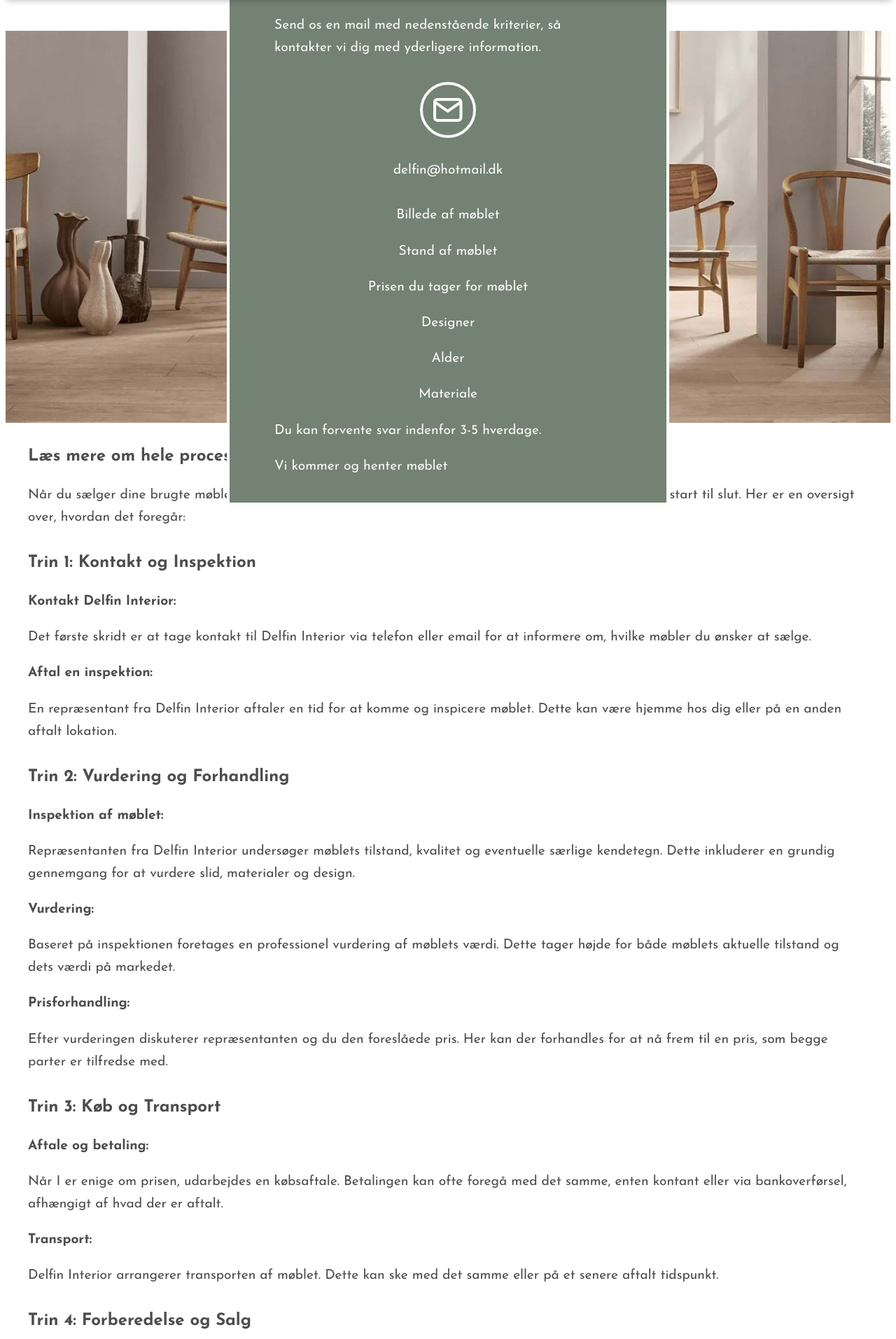
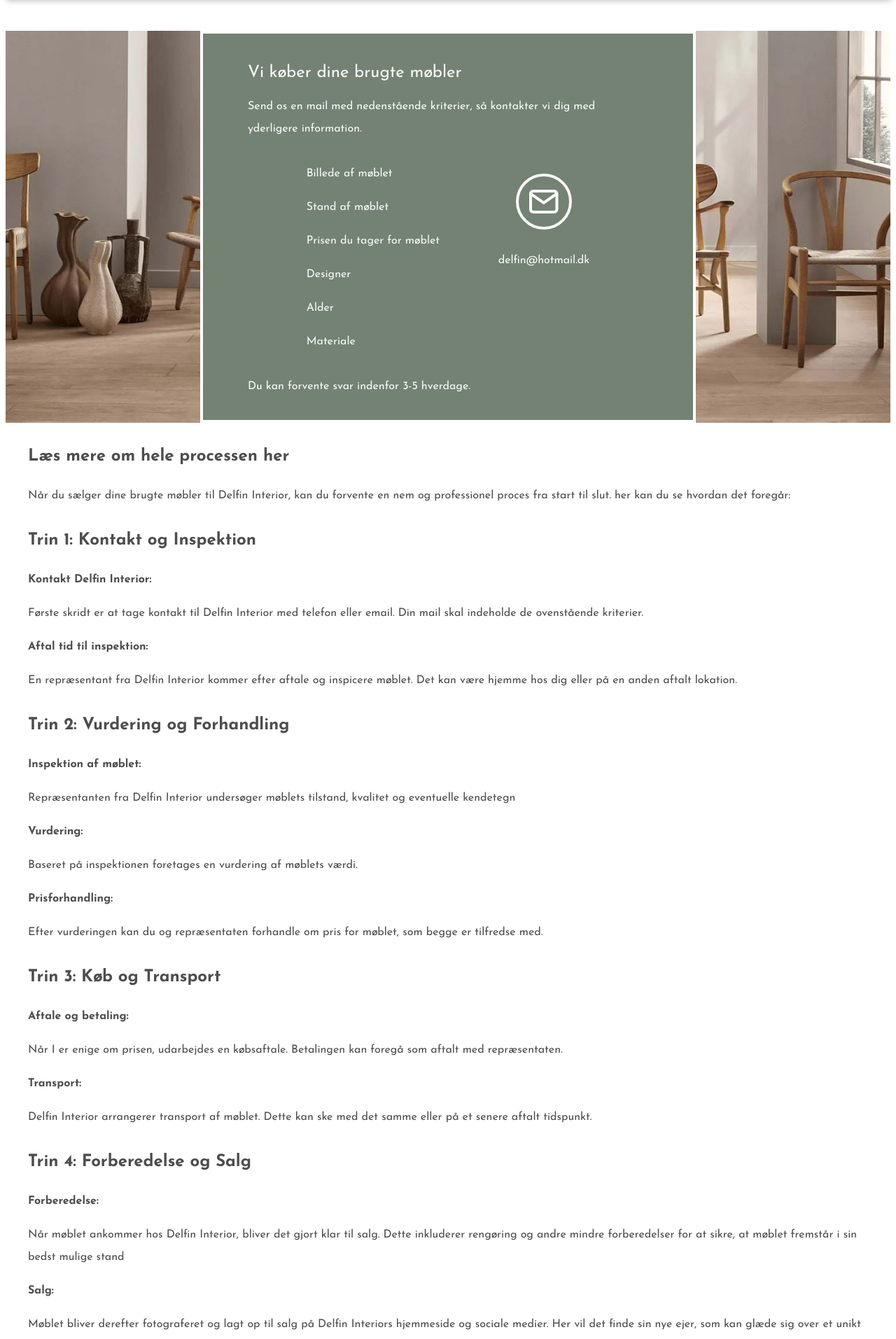
Before and after one commit to Isabella1807/DelfinInterior, a Vue app: page /sell in a window 1280 px wide. Shown: the part 140-2053 px from the top of the page at 70% size. Built offline with nearby package versions, Linux system fonts and the light colour scheme; no server answers; the database is empty; the HTML template or start-up script is replaced by a standard one.

Commit message:
Fixed sell container height

```diff
--- a/src/assets/globalVariables.scss
+++ b/src/assets/globalVariables.scss
@@ -1,6 +1,6 @@
 //Font sizes
 $fontSize14: 0.8rem;
-$fontSize16: 16rem;
+$fontSize16: 1rem;
 $fontSize20: 1.2rem;
 $fontSize24: 1.5rem;
 $fontSize30: 1.8rem;
--- a/src/store/modules/user.js
+++ b/src/store/modules/user.js
@@ -4,7 +4,7 @@ const adminLogin = {
 }
 
 const state = () => ({
-    hasAdminRights: true
+    hasAdminRights: false
 })
 
 const getters = {
--- a/src/views/SellView.vue
+++ b/src/views/SellView.vue
@@ -11,14 +11,10 @@
         <div class="infoTextContainer">
           <div class="infoTextContainerHelper">
             <p class="bigFont">Vi køber dine brugte møbler</p>
-            <p>Send os en mail med nedenstående kriterier, så kontakter vi dig med yderligere information.</p>
+            <p class="test">Send os en mail med nedenstående kriterier, så kontakter vi dig med yderligere
+              information.</p>
             <div class="centerAlignedInfo">
-              <div class="contactInfoContainer">
-                <div class="mailIconContainer">
-                  <img src="@/assets/icons/mail.png" alt="Vores mail">
-                </div>
-                <p>delfin@hotmail.dk</p>
-              </div>
+              <div class="criteraContainer">
                 <p>Billede af møblet</p>
                 <p>Stand af møblet</p>
                 <p>Prisen du tager for møblet</p>
@@ -26,8 +22,14 @@
                 <p>Alder</p>
                 <p>Materiale</p>
               </div>
+              <div class="contactInfoContainer">
+                <div class="mailIconContainer">
+                  <img src="@/assets/icons/mail.png" alt="Vores mail">
+                </div>
+                <p>delfin@hotmail.dk</p>
+              </div>
+            </div>
             <p>Du kan forvente svar indenfor 3-5 hverdage.</p>
-            <p>Vi kommer og henter møblet</p>
           </div>
         </div>
       </div>
@@ -35,58 +37,50 @@
         <div class="sellStepsContainer">
           <p class="bigHeadline"> Læs mere om hele processen her </p>
 
-          <p>Når du sælger dine brugte møbler til Delfin Interior, kan du forvente en smidig og professionel proces fra
-            start til slut. Her er en oversigt over, hvordan det foregår:</p>
+          <p>Når du sælger dine brugte møbler til Delfin Interior, kan du forvente en nem og professionel proces fra
+            start til slut. her kan du se hvordan det foregår:</p>
         </div>
 
         <div class="sellStepsContainer">
           <p class="bigHeadline">Trin 1: Kontakt og Inspektion</p>
           <p class="smallHeadline">Kontakt Delfin Interior:</p>
-          <p>Det første skridt er at tage kontakt til Delfin Interior via telefon eller email for at informere om,
-            hvilke møbler du ønsker at sælge.</p>
-          <p class="smallHeadline">Aftal en inspektion:</p>
-          <p>En repræsentant fra Delfin Interior aftaler en tid for at komme og inspicere møblet. Dette kan være hjemme
+          <p>Første skridt er at tage kontakt til Delfin Interior med telefon eller email. Din mail skal indeholde de
+            ovenstående kriterier.</p>
+          <p class="smallHeadline">Aftal tid til inspektion:</p>
+          <p>En repræsentant fra Delfin Interior kommer efter aftale og inspicere møblet. Det kan være hjemme
             hos dig eller på en anden aftalt lokation.</p>
         </div>
         <div class="sellStepsContainer">
           <p class="bigHeadline">Trin 2: Vurdering og Forhandling</p>
           <p class="smallHeadline">Inspektion af møblet:</p>
-          <p>Repræsentanten fra Delfin Interior undersøger møblets tilstand, kvalitet og eventuelle særlige kendetegn.
-            Dette inkluderer en grundig gennemgang for at vurdere slid, materialer og design.</p>
+          <p>Repræsentanten fra Delfin Interior undersøger møblets tilstand, kvalitet og eventuelle kendetegn</p>
           <p class="smallHeadline">Vurdering:</p>
-          <p>Baseret på inspektionen foretages en professionel vurdering af møblets værdi. Dette tager højde for både
-            møblets aktuelle tilstand og dets værdi på markedet.</p>
+          <p>Baseret på inspektionen foretages en vurdering af møblets værdi.</p>
           <p class="smallHeadline">Prisforhandling:</p>
-          <p>Efter vurderingen diskuterer repræsentanten og du den foreslåede pris. Her kan der forhandles for at nå
-            frem til en pris, som begge parter er tilfredse med.</p>
+          <p>Efter vurderingen kan du og repræsentaten forhandle om pris for møblet, som begge er tilfredse med.</p>
         </div>
         <div class="sellStepsContainer">
           <p class="bigHeadline">Trin 3: Køb og Transport</p>
           <p class="smallHeadline">Aftale og betaling:</p>
-          <p>Når I er enige om prisen, udarbejdes en købsaftale. Betalingen kan ofte foregå med det samme, enten kontant
-            eller via bankoverførsel, afhængigt af hvad der er aftalt.</p>
+          <p>Når I er enige om prisen, udarbejdes en købsaftale. Betalingen kan foregå som aftalt med repræsentaten.</p>
           <p class="smallHeadline">Transport:</p>
-          <p>Delfin Interior arrangerer transporten af møblet. Dette kan ske med det samme eller på et senere aftalt
+          <p>Delfin Interior arrangerer transport af møblet. Dette kan ske med det samme eller på et senere aftalt
             tidspunkt.</p>
         </div>
         <div class="sellStepsContainer">
           <p class="bigHeadline">Trin 4: Forberedelse og Salg</p>
           <p class="smallHeadline">Forberedelse:</p>
-          <p>Når møblet ankommer til Delfin Interiors lager, bliver det gjort klar til salg. Dette kan inkludere
-            rengøring og andre mindre forberedelser for at sikre, at møblet præsenteres bedst muligt.</p>
-
-          <p class="smallHeadline">Kvalitetskontrol:</p>
-          <p>Møblet gennemgår en kvalitetskontrol for at sikre, at det lever op til Delfin Interiors høje
-            standarder.</p>
+          <p>Når møblet ankommer hos Delfin Interior, bliver det gjort klar til salg. Dette inkluderer
+            rengøring og andre mindre forberedelser for at sikre, at møblet fremstår i sin bedst mulige stand</p>
 
           <p class="smallHeadline">Salg:</p>
-          <p>Møblet bliver derefter fotograferet og lagt op til salg på Delfin Interiors hjemmeside, sociale medier og i
-            deres fysiske butik. Her vil det finde sin nye ejer, som kan glæde sig over et unikt møbel.</p>
+          <p>Møblet bliver derefter fotograferet og lagt op til salg på Delfin Interiors hjemmeside og sociale medier.
+            Her vil det finde sin nye ejer, som kan glæde sig over et unikt møbel.</p>
         </div>
         <div class="sellStepsContainer">
-          <p class="bigHeadline">Fordele ved at sælge til Delfin Interior</p>
+          <!--          <p class="bigHeadline">Fordele ved at sælge til Delfin Interior</p>
                     <p class="smallHeadline">Nem proces: </p>
-          <p>Delfin Interior tager sig af alt fra inspektion til transport og istandsættelse.</p>
+                    <p>Delfin Interior tager sig af alt fra inspektion til transport og salg.</p>
 
                     <p class="smallHeadline">Professionel vurdering: </p>
                     <p>Få en retfærdig vurdering af dit møbel baseret på ekspertviden.</p>
@@ -96,7 +90,7 @@
 
                     <p class="smallHeadline">Kvalitetsbehandling:</p>
                     <p>Ved at vælge Delfin Interior sikrer du, at dine brugte møbler får den bedst mulige
-            behandling og en ny chance for at blive værdsat i et andet hjem.</p>
+                      behandling og en ny chance for at blive værdsat i et andet hjem.</p>-->
         </div>
       </div>
     </div>
@@ -121,13 +115,13 @@
       }
 
       .smallHeadline {
-        font-size: $fontSize20;
+        font-size: $fontSize16;
         font-weight: 800;
         margin-top: 1rem;
       }
 
-      p{
-        font-size: $fontSize20;
+      p {
+        font-size: $fontSize16;
       }
     }
   }
@@ -135,7 +129,7 @@
 
 .sellInfoContainer {
   color: $fontColorWhite;
-  font-size: $fontSize20;
+  font-size: $fontSize16;
   margin: 2rem 0 1rem 0;
   width: 100%;
   position: relative;
@@ -191,7 +185,7 @@
         }
 
         .smallHeadline {
-          font-size: $fontSize20;
+          font-size: $fontSize16;
           font-weight: 800;
           margin-top: 1rem;
         }
@@ -200,7 +194,7 @@
 
     .sellInfoContainer {
       color: $fontColorWhite;
-      font-size: $fontSize20;
+      font-size: $fontSize16;
       margin: 3rem 0 1rem 0;
       width: 100%;
       position: relative;
@@ -224,7 +218,7 @@
         top: 50%;
         left: 50%;
         transform: translate(-50%, -50%);
-        min-width: 550px;
+        min-width: 700px;
 
         .infoTextContainerHelper {
           line-height: 2rem;
@@ -235,9 +229,19 @@
             margin-bottom: 0.5rem;
           }
 
+          .test {
+            font-size: $fontSize16;
+          }
+
           .centerAlignedInfo {
             text-align: center;
             margin: 1rem 0;
+            display: flex;
+            justify-content: space-evenly;
+
+            .criteraContainer {
+              text-align: left;
+            }
 
             .contactInfoContainer {
               margin: 2rem 0;
```
Lines whose indentation alone changed are shown as unchanged.
